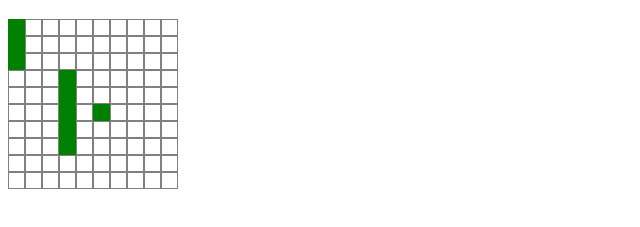
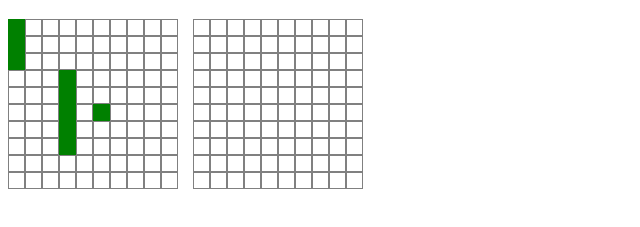
Before and after one commit to JosefPCT/battleship, a website built with webpack: page src/template.html in a window 1280 px wide. Shown: the part 61-288 px from the top of the page, without its empty margins (0-640 px from the left). Built offline with nearby package versions, Linux system fonts and the light colour scheme.

Commit message:
feat: add new method to screen controller module: buildOpposingBoard

```diff
--- a/src/ScreenController.js
+++ b/src/ScreenController.js
@@ -8,6 +8,7 @@ class ScreenController{
       this.gc = new GameController();
       this.defaultSetup();
       this.buildMyBoard();
+      this.buildOpposingBoard();
     }
 
     defaultSetup(){
@@ -15,13 +16,17 @@ class ScreenController{
       activePlayerBoard.placeShip([0,0], new Ship(3));
       activePlayerBoard.placeShip([5,5], new Ship(1));
       activePlayerBoard.placeShip([3,3], new Ship(5));
+
+      let opposingPlayerBoard = this.gc.opposingPlayer.playerBoard;
+      opposingPlayerBoard.placeShip([1,1], new Ship(1));
     }
+
     buildMyBoard(){
       let board = this.gc.activePlayer.playerBoard.board;
       let row = board.length;
       let column = board[0].length;
 
-      let playArea = document.getElementById('playArea');
+      let playArea = document.getElementById('activePlayerArea');
 
       for(let i = 0; i < row; i++){
         let rowDiv = document.createElement('div');
@@ -39,4 +44,33 @@ class ScreenController{
         playArea.appendChild(rowDiv);
       }
     }
+
+    buildOpposingBoard(){
+        let board = this.gc.opposingPlayer.playerBoard.board;
+        let row = board.length;
+        let column = board[0].length;
+
+        let playArea = document.getElementById('opposingPlayerArea');
+
+        for(let i = 0; i < row; i++){
+          let rowDiv = document.createElement('div');
+          rowDiv.classList.add(`row`);
+          for(let j = 0; j < column; j++){
+            let columnDiv = document.createElement('div');
+            columnDiv.classList.add(`column`);
+            columnDiv.setAttribute('data-y', `${i}`);
+            columnDiv.setAttribute(`data-x`, `${j}`);
+
+            columnDiv.addEventListener('click', this.attack);
+
+            rowDiv.appendChild(columnDiv);
+          }
+          playArea.appendChild(rowDiv);
+        }
+    }
+
+    attack(e){
+        console.log('Clicked!');
+        console.log(e.target);
+    }
 }
--- a/src/styles.css
+++ b/src/styles.css
@@ -3,7 +3,8 @@ h1{
 }
 
 #playArea{
-
+  display: flex;
+  gap: 15px;
 }
 
 .row{
--- a/src/template.html
+++ b/src/template.html
@@ -9,7 +9,12 @@
     <h1>Battleship</h1>
     <div id="playersContainer"></div>
     <div id="playArea">
+      <div id="activePlayerArea">
 
+      </div>
+      <div id="opposingPlayerArea">
+
+      </div>
     </div>
   </body>
 </html>
```
